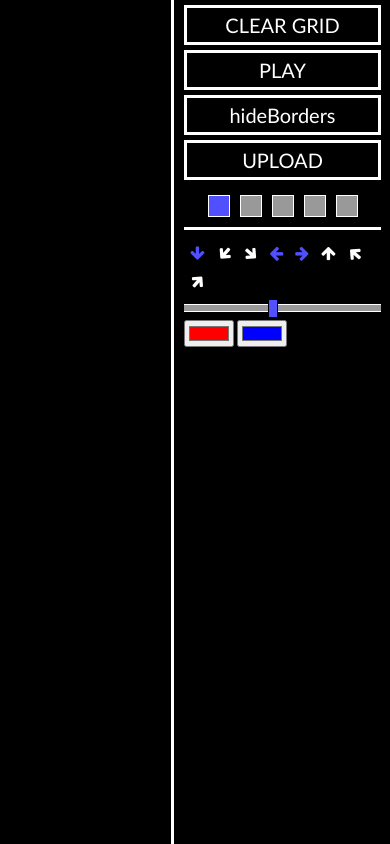
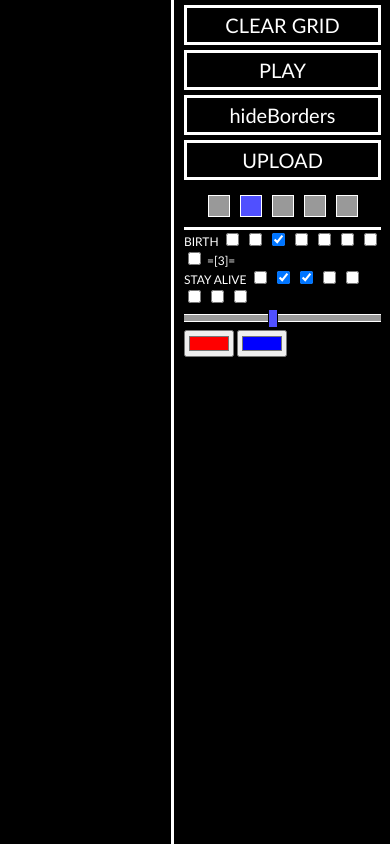
Before and after one commit to DearthFunk/Cellular-Automation, a plain HTML site: page index.html in a window 390 px wide. Drawn offline with Linux system fonts and the light colour scheme.

Commit message:
checkbox controls implemented

```diff
--- a/app/app.controller.js
+++ b/app/app.controller.js
@@ -6,7 +6,8 @@
 			'boardModule',
 			'menuModule',
 			'genColorsServiceModule',
-			'menuServiceModule'
+			'menuServiceModule',
+			'checklist-model'
 		])
 		.constant('MENU_SIZE', 220)
 		.controller('lifeController', lifeController);
--- a/app/board/board.directive.js
+++ b/app/board/board.directive.js
@@ -121,14 +121,20 @@
 			ctx.canvas.height = h;
 		}
 
-		function init() {
+		function newEmptyGrid() {
+			var grid = [];
 			for (var y = -automataSquareSize; y < h+automataSquareSize; y+=automataSquareSize) {
 				var xArray = [];
 				for (var x = -automataSquareSize; x < w+automataSquareSize; x+=automataSquareSize) {
 					xArray.push({x: x,y: y, active: false})
 				}
-				automata.push(xArray);
+				grid.push(xArray);
 			}
+			return grid;
+		}
+
+		function init() {
+			automata = newEmptyGrid();
 			cellsH = automata.length - 2;
 			cellsW = automata[0].length - 2;
 			calculateColorsEvent();
@@ -183,26 +189,28 @@
 		}
 		function surroundingCellCount(x,y) {
 			var count = 0;
-			if (x-1 > -1) {count += automata[y][x-1].active ? 1 : 0; }
-			if (y-1 > -1) {count += automata[y-1][x].active ? 1 : 0; }
-			count += automata[y][x+1].active ? 1 : 0;
-			count += automata[y+1][x].active ? 1 : 0;
-
-			count += automata[y-1][x+1].active ? 1 : 0;
-			count += automata[y+1][x+1].active ? 1 : 0;
-			count += automata[y-1][x-1].active ? 1 : 0;
-			count += automata[y+1][x-1].active ? 1 : 0;
-
+			for (var i = 0; i < menuService.surroundingCell.length; i++) {
+				var surroundingCell = menuService.surroundingCell[i];
+				if (automata[y + surroundingCell.y][x + surroundingCell.x].active && 'val' in surroundingCell) {
+					count++;
+				}
+			}
 			return count;
 		}
 		function automata2() {
-			var newA = angular.copy(automata);
-			for (var y = 0; y < automata.length; y++) {
-				for (var x = 0; x < automata[y].length; x++) {
+			var newGrid = newEmptyGrid();
+			for (var y = 1; y < newGrid.length-1; y++) {
+				for (var x = 1; x < newGrid[y].length-1; x++) {
 					var count = surroundingCellCount(x, y);
-
+					if (automata[y][x].active) {
+						newGrid[y][x].active = menuService.activeGrowthType.stayAlive.indexOf(count) > -1;
+					}
+					else if (menuService.activeGrowthType.birth.indexOf(count) > -1) {
+						newGrid[y][x].active = true;
+					}
 				}
 			}
+			automata = angular.copy(newGrid);
 		}
 		function automata1() {
 			var newA = angular.copy(automata);
@@ -210,14 +218,12 @@
 				for (var x = 1; x < automata[y].length-1; x++) {
 					if (automata[y][x].active) {
 						toggle(newA[y][x]);
-						if(menuService.automataPattern.l.val)  {toggle(newA[y][x-1]) }       //left
-						if(menuService.automataPattern.t.val)  {toggle(newA[y-1][x]) }       //top
-						if(menuService.automataPattern.r.val)  {toggle(newA[y][x+1]) }       //right
-						if(menuService.automataPattern.b.val)  {toggle(newA[y+1][x]) }       //bottom
-						if(menuService.automataPattern.tr.val) {toggle(newA[y-1][x+1]) }   //top-right
-						if(menuService.automataPattern.br.val) {toggle(newA[y+1][x+1]) }   //bottom-right
-						if(menuService.automataPattern.tl.val) {toggle(newA[y-1][x-1]) }   //top-left
-						if(menuService.automataPattern.bl.val) {toggle(newA[y+1][x-1]) }   //bottom-left
+						for (var i = 0; i < menuService.surroundingCell.length; i++) {
+							var surroundingCell = menuService.surroundingCell[i];
+							if (surroundingCell.val) {
+								toggle(newA[y + surroundingCell.y][x + surroundingCell.x])
+							}
+						}
 					}
 				}
 			}
--- /dev/null
+++ b/app/directives/checklist.js
@@ -0,0 +1,116 @@
+/**
+ * Checklist-model
+ * AngularJS directive for list of checkboxes
+ */
+
+angular.module('checklist-model', [])
+	.directive('checklistModel', ['$parse', '$compile', function($parse, $compile) {
+		// contains
+		function contains(arr, item, comparator) {
+			if (angular.isArray(arr)) {
+				for (var i = arr.length; i--;) {
+					if (comparator(arr[i], item)) {
+						return true;
+					}
+				}
+			}
+			return false;
+		}
+
+		// add
+		function add(arr, item, comparator) {
+			arr = angular.isArray(arr) ? arr : [];
+			if(!contains(arr, item, comparator)) {
+				arr.push(item);
+			}
+			return arr;
+		}
+
+		// remove
+		function remove(arr, item, comparator) {
+			if (angular.isArray(arr)) {
+				for (var i = arr.length; i--;) {
+					if (comparator(arr[i], item)) {
+						arr.splice(i, 1);
+						break;
+					}
+				}
+			}
+			return arr;
+		}
+
+		// http://stackoverflow.com/a/19228302/1458162
+		function postLinkFn(scope, elem, attrs) {
+			// compile with `ng-model` pointing to `checked`
+			$compile(elem)(scope);
+
+			// getter / setter for original model
+			var getter = $parse(attrs.checklistModel);
+			var setter = getter.assign;
+			var checklistChange = $parse(attrs.checklistChange);
+
+			// value added to list
+			var value = $parse(attrs.checklistValue)(scope.$parent);
+
+
+			var comparator = angular.equals;
+
+			if (attrs.hasOwnProperty('checklistComparator')){
+				comparator = $parse(attrs.checklistComparator)(scope.$parent);
+			}
+
+			// watch UI checked change
+			scope.$watch('checked', function(newValue, oldValue) {
+				if (newValue === oldValue) {
+					return;
+				}
+				var current = getter(scope.$parent);
+				if (newValue === true) {
+					setter(scope.$parent, add(current, value, comparator));
+				} else {
+					setter(scope.$parent, remove(current, value, comparator));
+				}
+
+				if (checklistChange) {
+					checklistChange(scope);
+				}
+			});
+
+			// declare one function to be used for both $watch functions
+			function setChecked(newArr, oldArr) {
+				scope.checked = contains(newArr, value, comparator);
+			}
+
+			// watch original model change
+			// use the faster $watchCollection method if it's available
+			if (angular.isFunction(scope.$parent.$watchCollection)) {
+				scope.$parent.$watchCollection(attrs.checklistModel, setChecked);
+			} else {
+				scope.$parent.$watch(attrs.checklistModel, setChecked, true);
+			}
+		}
+
+		return {
+			restrict: 'A',
+			priority: 1000,
+			terminal: true,
+			scope: true,
+			compile: function(tElement, tAttrs) {
+				if (tElement[0].tagName !== 'INPUT' || tAttrs.type !== 'checkbox') {
+					throw 'checklist-model should be applied to `input[type="checkbox"]`.';
+				}
+
+				if (!tAttrs.checklistValue) {
+					throw 'You should provide `checklist-value`.';
+				}
+
+				// exclude recursion
+				tElement.removeAttr('checklist-model');
+
+				// local scope var storing individual checkbox model
+				tElement.attr('ng-model', 'checked');
+
+				return postLinkFn;
+			}
+		};
+	}]);
--- a/app/menu/menu.html
+++ b/app/menu/menu.html
@@ -11,13 +11,35 @@
 		     data-ng-class="{active: item == menuService.activeGrowthType}"
 		     data-ng-click="menuService.activeGrowthType = item"
 			></div>
+
 	</div>
-	<div class="directionalControls" data-ng-show="menuService.activeGrowthType == menuService.growthTypes[0]">
-		<i data-ng-repeat="(key, item) in menuService.automataPattern | orderBy:'order'"
-		   data-ng-click="item.val = !item.val"
-		   class="fa {{item.val}}"
-		   data-ng-class="item.class"></i>
+	<div class="directionalControls" data-ng-show="menuService.activeGrowthType.index == 0">
+		<i data-ng-if="item.class"
+			data-ng-repeat="item in menuService.surroundingCell"
+			data-ng-click="item.val = !item.val"
+			class="fa {{item.val}}"
+			data-ng-class="item.class"></i>
 	</div>
+	<div class="typeControls" data-ng-show="menuService.activeGrowthType.index == 1">
+
+		<span>BIRTH</span>
+		<span data-ng-repeat="item in menuService.birthOptions">
+		<input type="checkbox"
+	       checklist-model="menuService.growthTypes[1].birth"
+	       data-checklist-value="item.id">
+		</span>
+		={{menuService.activeGrowthType.birth}}=
+		<br>
+		<span>STAY ALIVE</span>
+		<span data-ng-repeat="item in menuService.stayAliveOptions">
+		<input type="checkbox"
+		       checklist-model="menuService.growthTypes[1].stayAlive"
+		       data-checklist-value="item.id">
+		</span>
+
+	</div>
+
+
 	<div slider
 	     data-fixed-value="0"
 	     data-slider-value="menuService.animationSpeed"
--- a/app/menu/menu.service.js
+++ b/app/menu/menu.service.js
@@ -15,26 +15,32 @@
 			animationSpeed: 5,
 			playing: false,
 			borders: false,
-			automataPattern: {
-				l:{order:1, val:true,   class:"fa-arrow-left"},
-				r:{order:2, val:true,   class:"fa-arrow-right"},
-				t:{order:3, val:false,  class:"fa-arrow-up"},
-				b:{order:4, val:true,   class:"fa-arrow-down"},
-				tr:{order:5,val:false,  class:"rotate fa-arrow-up"},
-				br:{order:6,val:false,  class:"rotate fa-arrow-right"},
-				tl:{order:7,val:false,  class:"rotate fa-arrow-left"},
-				bl:{order:8,val:false,  class:"rotate fa-arrow-down"}
-			},
+			surroundingCell: [
+				{y:-1, x:-1, val:false, class:"rotate fa-arrow-left"},
+				{y:-1, x: 0, val:false, class:"fa-arrow-up"},
+				{y:-1, x: 1, val:false, class:"rotate fa-arrow-up"},
+				{y: 0, x:-1, val:true,  class:"fa-arrow-left"},
+				{y: 0, x: 0},
+				{y: 0, x: 1, val:true,   class:"fa-arrow-right"},
+				{y: 1, x:-1, val:false,  class:"rotate fa-arrow-down"},
+				{y: 1, x: 0, val:true,   class:"fa-arrow-down"},
+				{y: 1, x: 1, val:false,  class:"rotate fa-arrow-right"}
+			],
 			growthTypes:  [
 				{index:0},
-				{index:1},
+				{index:1,
+					birth:[3],
+					stayAlive:[2,3]
+				},
 				{index:2},
 				{index:3},
 				{index:4}
-			]
+			],
+			birthOptions:[{id:1},{id:2},{id:3},{id:4},{id:5},{id:6},{id:7},{id:8}],
+			stayAliveOptions:[{id:1},{id:2},{id:3},{id:4},{id:5},{id:6},{id:7},{id:8}]
 		};
 
-		service.activeGrowthType = service.growthTypes[0];
+		service.activeGrowthType = service.growthTypes[1];
 
 		return service;
 
--- a/index.html
+++ b/index.html
@@ -8,6 +8,7 @@
 
 	<!-- DIRECTIVES -->
 	<script type="text/javascript" src="app/directives/html.directive.js"></script>
+	<script type="text/javascript" src="app/directives/checklist.js"></script>
 
 	<!-- SERVICES -->
 	<script type="text/javascript" src="app/services/genColors.service.js"></script>
```
